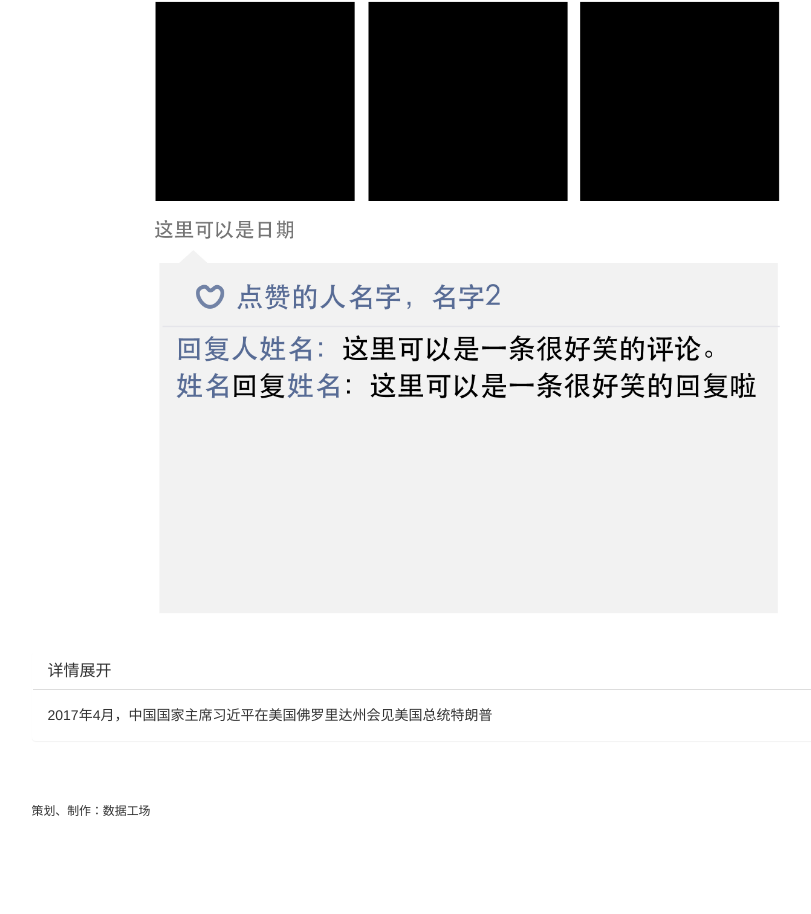
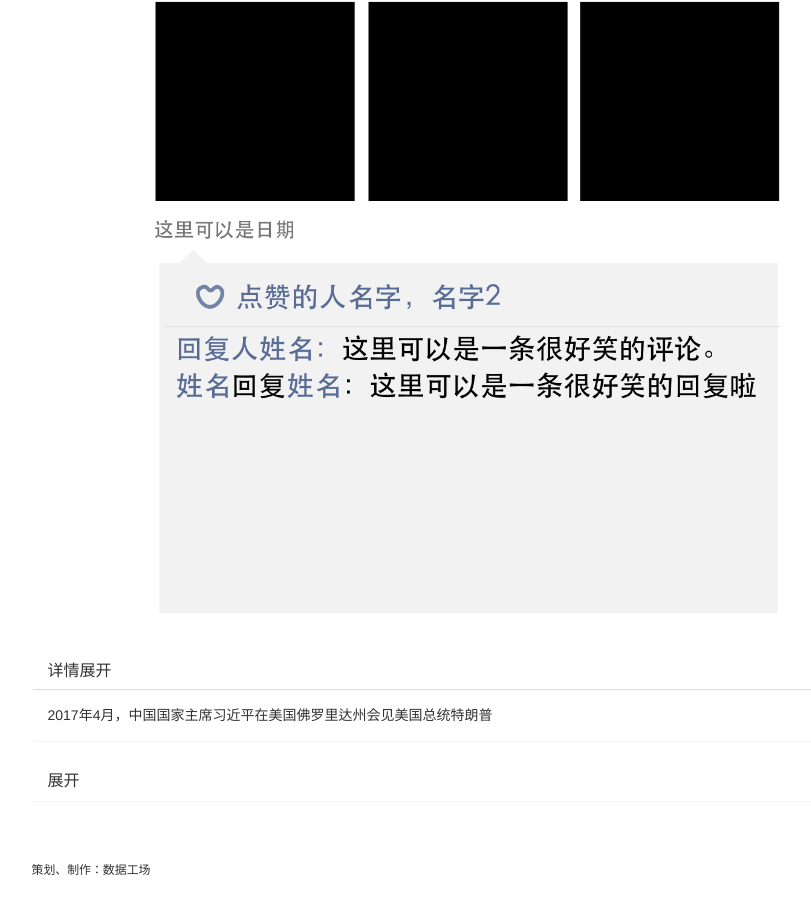
Before and after one commit to jowang0319/trump-moment, a plain HTML site: page index.html in a window 1280 px wide. Shown: the part 740-1654 px from the top of the page, without its empty margins (136-947 px from the left). Drawn offline with nearby package versions, Linux system fonts and the light colour scheme.

Commit message:
change css

```diff
--- a/index.html
+++ b/index.html
@@ -67,7 +67,7 @@
                             <div class="col-md-12">
                                     <!-- <p>这里是张朋友圈图2</p> -->
                                 <!-- <div class="container"> -->
-                                    <!-- <div class="panel-group" id="accordion">
+                                    <div class="panel-group" id="accordion">
                                         <div class="panel ">
                                             <div class="panel-heading">
                                                 <h4 class="panel-title">
@@ -78,7 +78,7 @@
                                                 <div class="panel-body">here is some content here and there</div>
                                             </div>
                                         </div>
-                                    </div>  -->
+                                    </div>
                                 <!-- </div> -->
                             </div>
                         </div>
```
